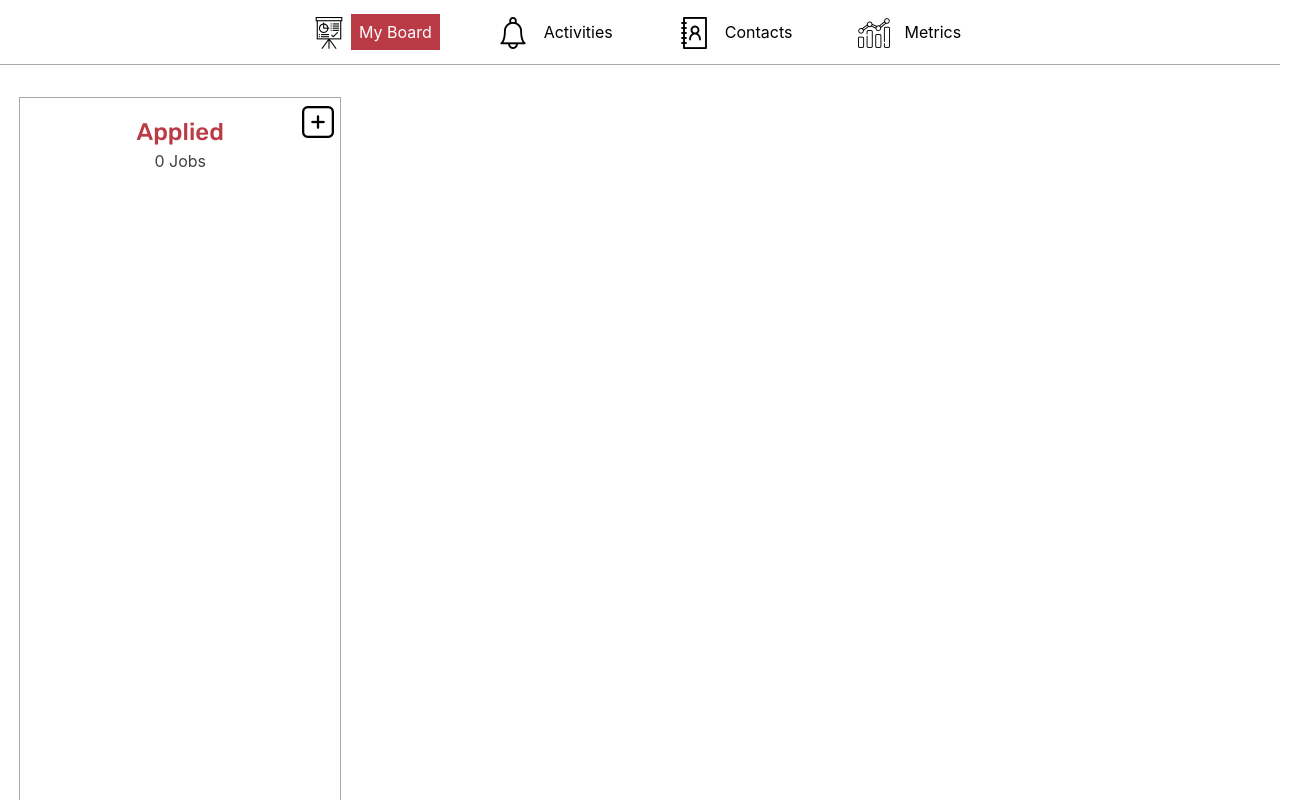
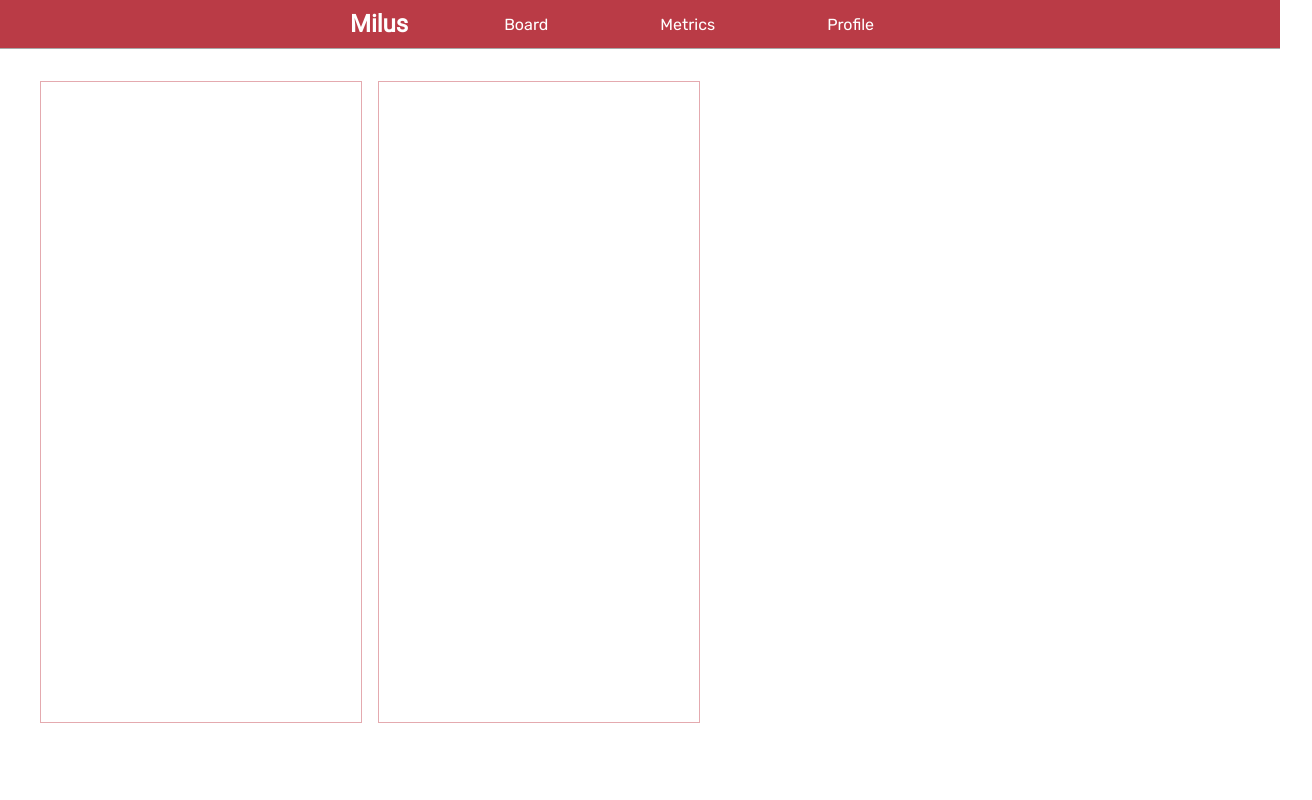
Before and after one commit to liamortiz/milus, a React (Create React App) app: page / in a window 1280 px wide. Shown: the top 800 px of the page, 1312 px wide, since content can reach past the window. Built offline with nearby package versions, Linux system fonts and the light colour scheme.

Commit message:
Redesigning

```diff
--- a/src/App.js
+++ b/src/App.js
@@ -7,8 +7,8 @@ import BoardContainer from './components/Board/BoardContainer';
 function App() {
   return (
     <div className="App">
-      <Navigation />
-      <BoardContainer />
+      <Navigation/>
+      <BoardContainer/>
     </div>
   );
 }
--- a/src/App.scss
+++ b/src/App.scss
@@ -1,21 +1,18 @@
-$nav-color: #a8a8a8;
-$main-color: #BA3B46;
-@font-face {
-  font-family: 'Rubik';
-  src: url('./assets/fonts/Rubik.ttf');
-}
-@font-face {
-  font-family: 'Roboto';
-  src: url('./assets/fonts/Roboto-Regular.ttf');
-}
-
+@import './styles/board.scss';
 nav {
-  height: 4rem;
+  height: 3rem;
   border-bottom: 1px solid $nav-color;
   display: flex;
   justify-content: center;
   flex-direction: row;
   align-items: center;
+  background-color: $main-color;
+  color: white;
+  .logo {
+    color: white;
+    text-decoration: none;
+    font-family: 'Roboto';
+  }
   ul li {
     list-style-type: none;
     float: left;
@@ -23,87 +20,18 @@ nav {
     margin: 0 1em;
     a {
       text-decoration: none;
-      color: black;
+      color: white;
       margin: 0 2em;
       padding: .5em;
       transition: all .2s;
+      font-family: 'Rubik';
       &:hover {
-        color: white;
-        background-color: $main-color;
+        color: darken($color: $main-color, $amount: 30%);
       }
     }
   }
 }
 
 .active-link {
-  background: $main-color;
-  color: white;
+  color: darken($color: $main-color, $amount: 30%);
 }
-
-.icon {
-  position: absolute;
-  left: -.4em;
-  top: -.3em;
-  width: 2rem;
-  height: 2rem;
-  background-repeat: no-repeat;
-  background-position: center;
-}
-
-.board-icon {
-  background-image: url('./assets/icons/presentation.png');
-}
-.bell-icon {
-  background-image: url('./assets/icons/bell.png');
-}
-.contact-icon {
-  background-image: url('./assets/icons/phone-book.png');
-}
-.metrics-icon {
-  background-image: url('./assets/icons/metrics.png');
-}
-
-#board-container {
-  height: 50rem;
-  width: 100%;
-  padding: 1em;
-  margin: 1em auto;
-  white-space: nowrap;
-}
-
-#job-card {
-  margin: 0 .2em;
-  border: 1px solid $nav-color;
-  text-align: center;
-  width: 20rem;
-  height: 50rem;
-  position: relative;
-  display: inline-block;
-  h2 {
-    font-weight: 500;
-    font-family: 'Rubik';
-    color: $main-color;
-    margin-bottom: .2em;
-  }
-  span {
-    color: rgb(65, 65, 65);
-  }
-  .add-job-btn {
-    width: 2rem;
-    height: 2rem;
-    left: 88%;
-    top: 1%;
-    position: absolute;
-    background-image: url('./assets/icons/add.png');
-    background-position: center;
-    background-size: contain;
-    border: none;
-    background-color: white;
-    &:focus {
-      outline: none;
-    }
-    &:hover {
-      cursor: pointer;
-    }
-  }
-}
--- a/src/components/Board/BoardContainer.jsx
+++ b/src/components/Board/BoardContainer.jsx
@@ -1,10 +1,14 @@
 import React from 'react';
-import JobCard from './JobCard';
+import Card from './Card';
 
 const BoardContainer = () => {
     return (
         <div id="board-container">
-            <JobCard title='Applied' jobs={0}/>
+            <Card/>
+            <Card/>
+            <div className="create-card">
+
+            </div>
         </div>
     )
 }
--- /dev/null
+++ b/src/components/Board/Card.jsx
@@ -0,0 +1,9 @@
+import React from 'react';
+
+const Card = () => {
+    return (
+        <div className="card">
+        </div>
+    )
+}
+export default Card;
--- a/src/components/Board/JobCard.jsx
+++ /dev/null
@@ -1,12 +0,0 @@
-import React from 'react';
-
-const JobCard = ({title, jobs}) => {
-    return (
-        <div id="job-card">
-            <h2>{title}</h2>
-            <span>{jobs} Jobs</span>
-            <button className="btn add-job-btn"></button>
-        </div>
-    )
-}
-export default JobCard;
--- a/src/components/Navigation/Navigation.jsx
+++ b/src/components/Navigation/Navigation.jsx
@@ -3,11 +3,11 @@ import React from 'react';
 const Navigation = () => {
     return(
         <nav>
+            <a href="/" className="logo"><h1>Milus</h1></a>
             <ul>
-                <li><i className="icon board-icon"></i><a href ="/" className="active-link">My Board</a></li>
-                <li><i className="icon bell-icon"></i><a href ="/">Activities</a></li>
-                <li><i className="icon contact-icon"></i><a href ="/">Contacts</a></li>
-                <li><i className="icon metrics-icon"></i><a href ="/">Metrics</a></li>
+                <li><a href="">Board</a></li>
+                <li><a href="">Metrics</a></li>
+                <li><a href="">Profile</a></li>
             </ul>
         </nav>
     )
--- /dev/null
+++ b/src/styles/board.scss
@@ -0,0 +1,15 @@
+@import './global.scss';
+
+#board-container {
+    width: 100%;
+    padding: 2em;
+    box-sizing: border-box;
+}
+
+.card {
+    width: 20rem;
+    height: 40rem;
+    margin: 0 .5em;
+    border: 1px solid lighten($color: $main-color, $amount: 30%);
+    display: inline-block;
+}
--- /dev/null
+++ b/src/styles/global.scss
@@ -0,0 +1,10 @@
+$nav-color: #a8a8a8;
+$main-color: #BA3B46;
+@font-face {
+  font-family: 'Rubik';
+  src: url('../assets/fonts/Rubik.ttf');
+}
+@font-face {
+  font-family: 'Roboto';
+  src: url('../assets/fonts/Roboto-Regular.ttf');
+}
```
